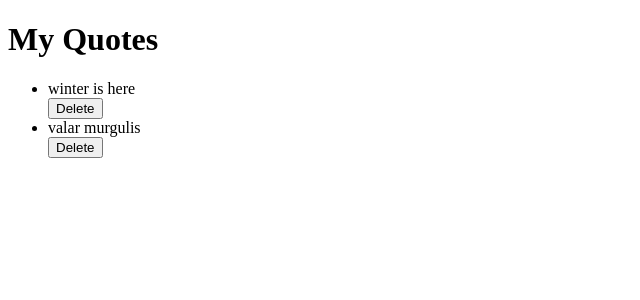
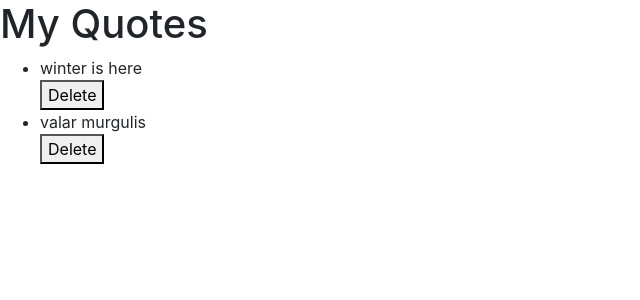
Before and after one commit to MbuguaMwaura/Quote, an Angular app: page / in a window 1280 px wide. Shown: the top 300 px of the page, without its empty margins (0-640 px from the left). Built offline with nearby package versions, Linux system fonts and the light colour scheme.

Commit message:
adds bootstrap to the styles.css

```diff
--- a/src/styles.css
+++ b/src/styles.css
@@ -1 +1,2 @@
 /* You can add global styles to this file, and also import other style files */
+@import "~bootstrap/dist/css/bootstrap.css"
```
